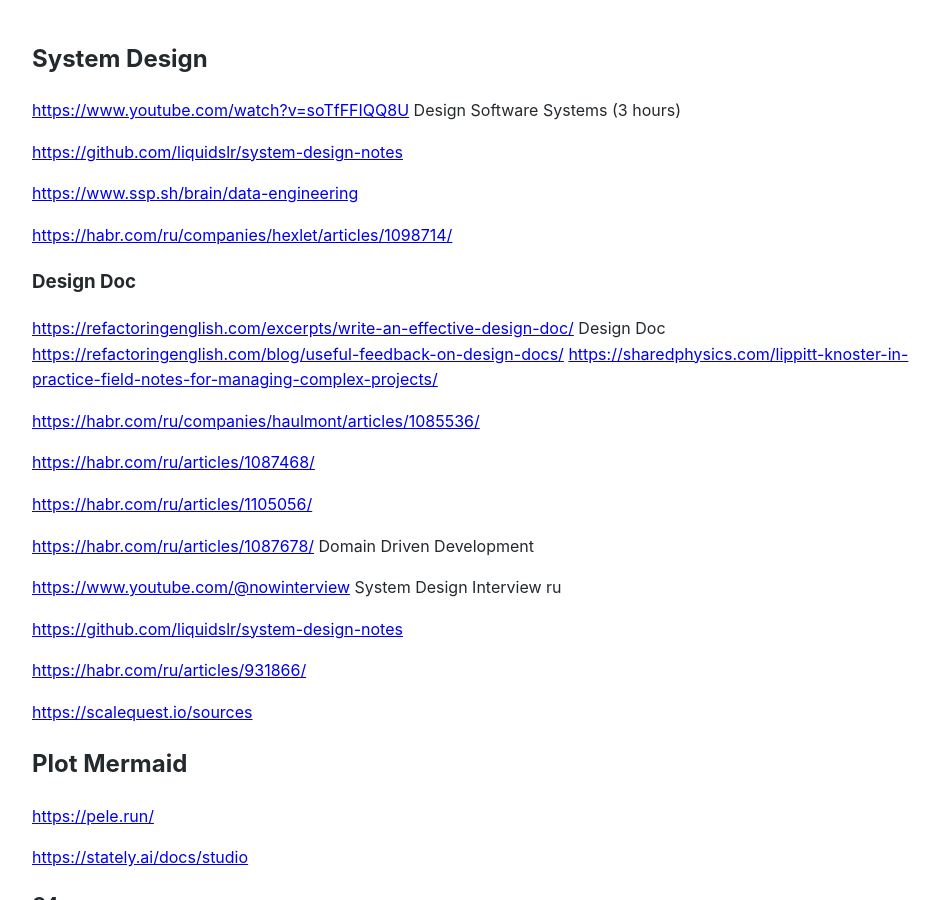
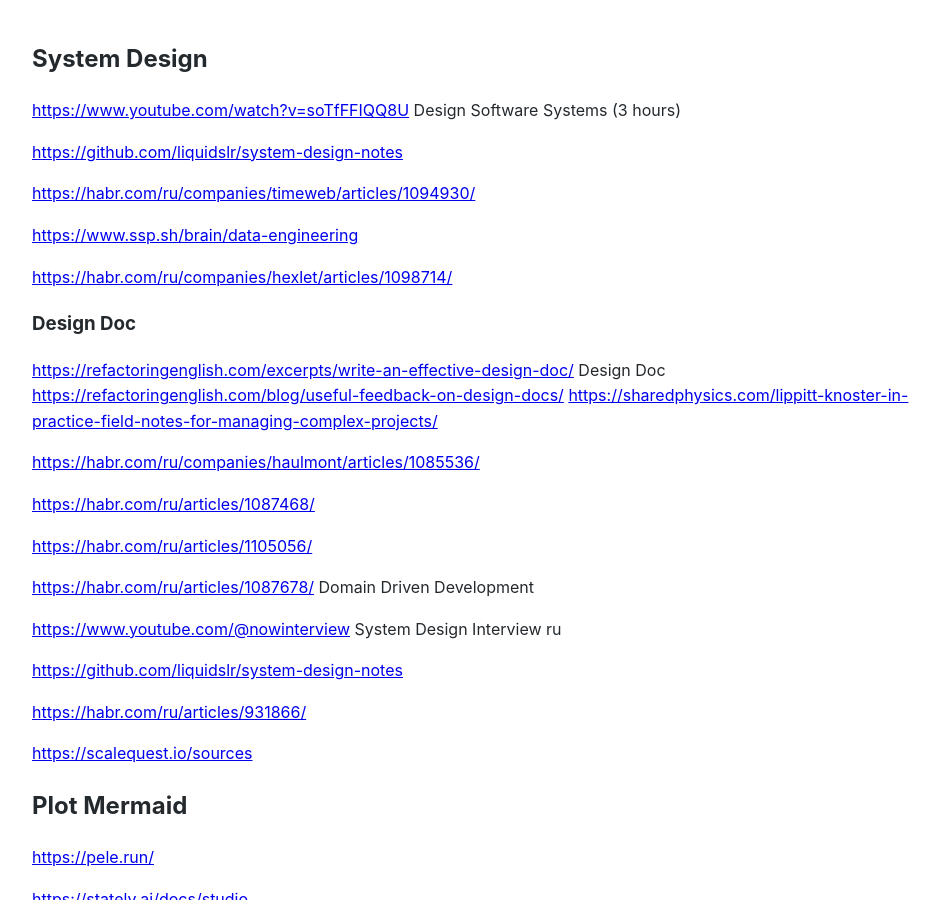
Before and after one commit to Michael-Lubinsky/michael-lubinsky.github.com, a Jekyll site: the page built from system_design/system_design.md, in a window 1280 px wide and 900 px high. Shown: the whole window, without its empty margins (158-1098 px from the left). Built offline with Jekyll 4.4.1, drawn with Linux system fonts in a browser that asks for light colours; our own code applies the rules of GitHub Pages for plain Markdown files.

Commit message:
Add additional resources to system design documentation

```diff
--- a/system_design/system_design.md
+++ b/system_design/system_design.md
@@ -3,6 +3,8 @@
 <https://www.youtube.com/watch?v=soTfFFIQQ8U> Design Software Systems (3 hours)
 
 <https://github.com/liquidslr/system-design-notes>
+
+<https://habr.com/ru/companies/timeweb/articles/1094930/>
 
 <https://www.ssp.sh/brain/data-engineering>
 
```
